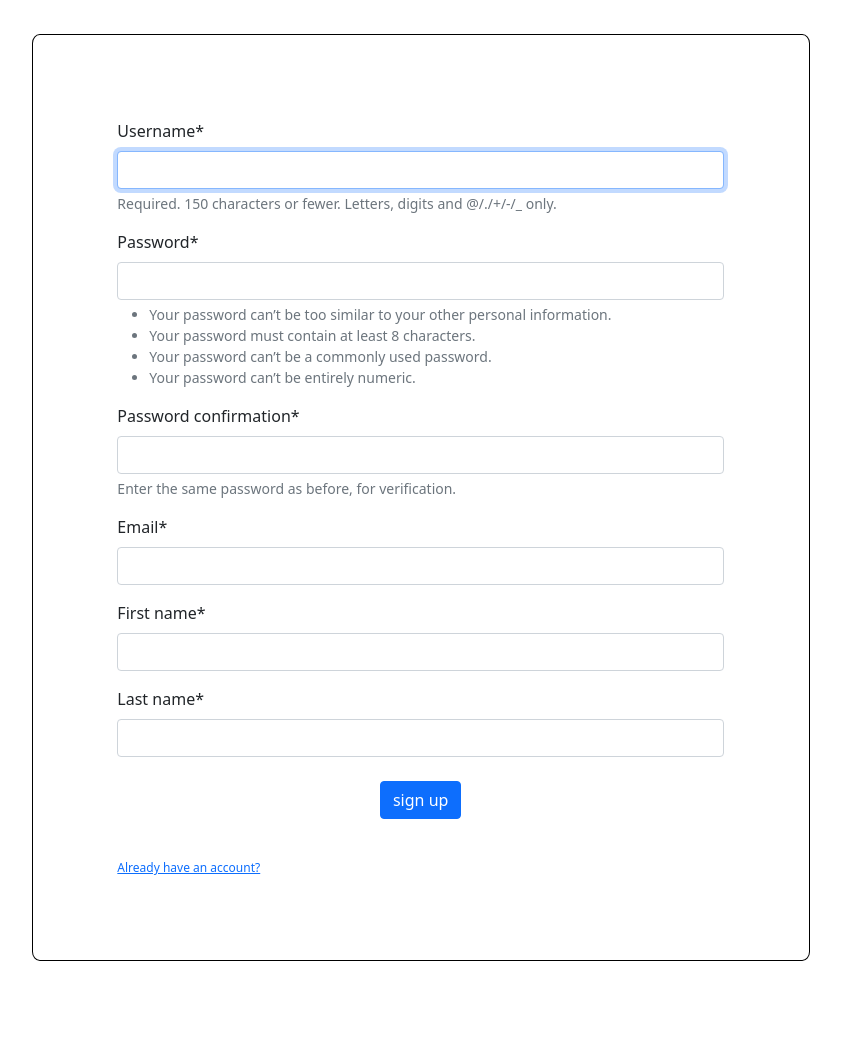
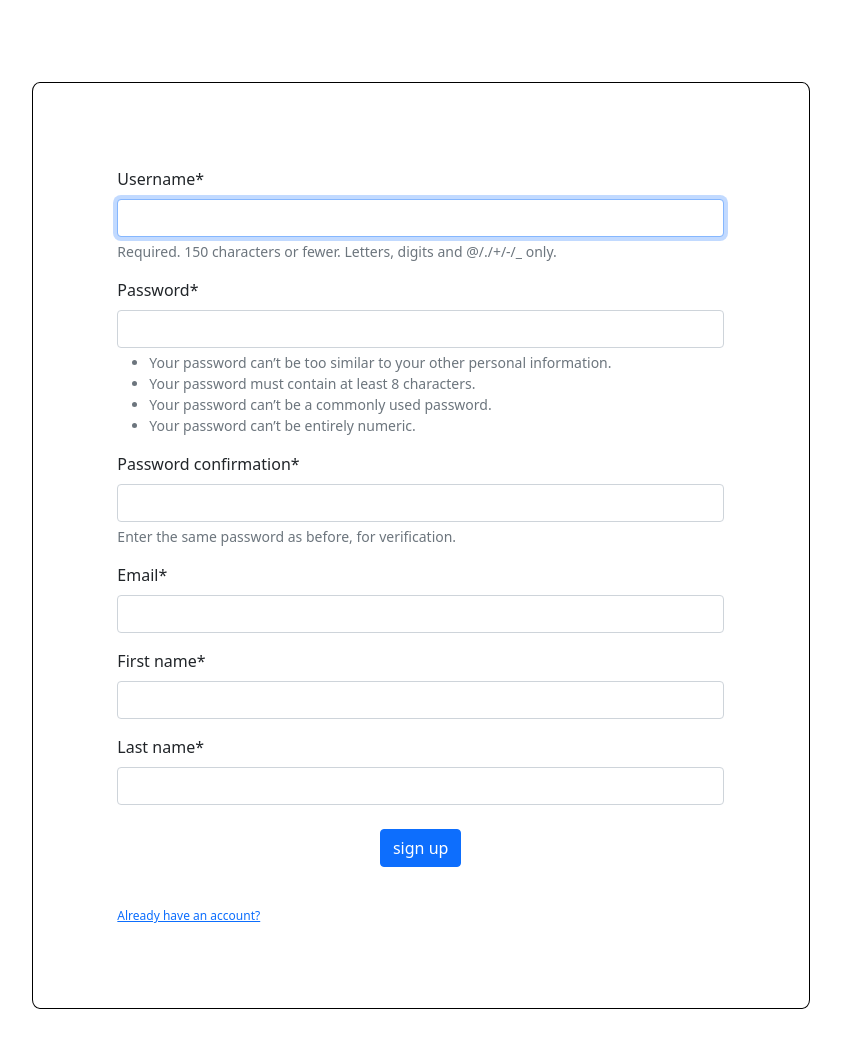
Before and after one commit to timotiousPrime/ydotcom, a Django app: page /accounts/register/ in a window 1280 px wide. Shown: the part 56-1099 px from the top of the page, without its empty margins (328-1169 px from the left). Before the commit the page ends 1017 px from the top, so only its background shows below. Run offline with Django 5.2, Linux system fonts and the light colour scheme; some libraries are stand-ins or nearby versions.

Commit message:
add margin to the top of main - avoid navbar

```diff
--- a/ydotcom/main/templates/main/base.html
+++ b/ydotcom/main/templates/main/base.html
@@ -26,7 +26,7 @@
 <body>
     {% include "partials/navbar.html" %}
 
-    <main id="main">
+    <main id="main" class="mt-5">
     {% block content %}
     {% endblock %}
     </main>
```
